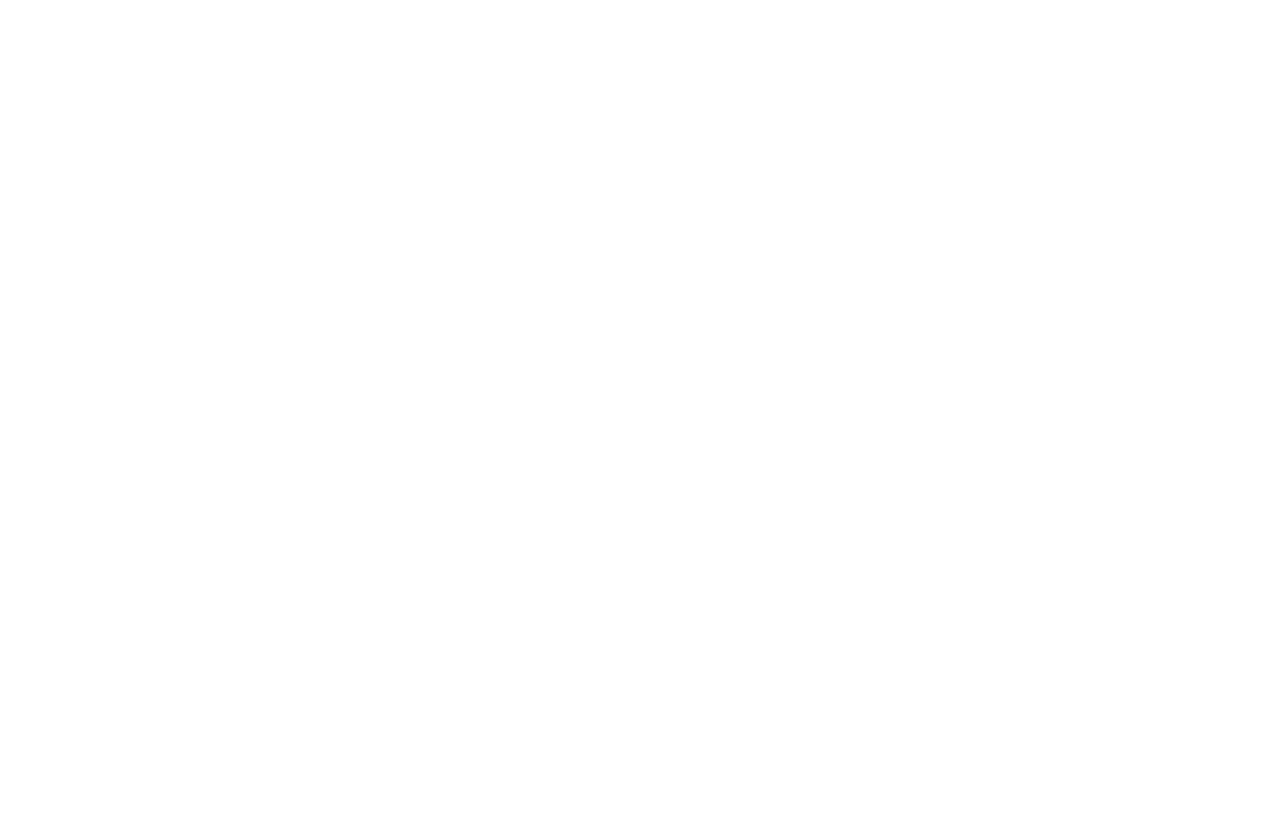
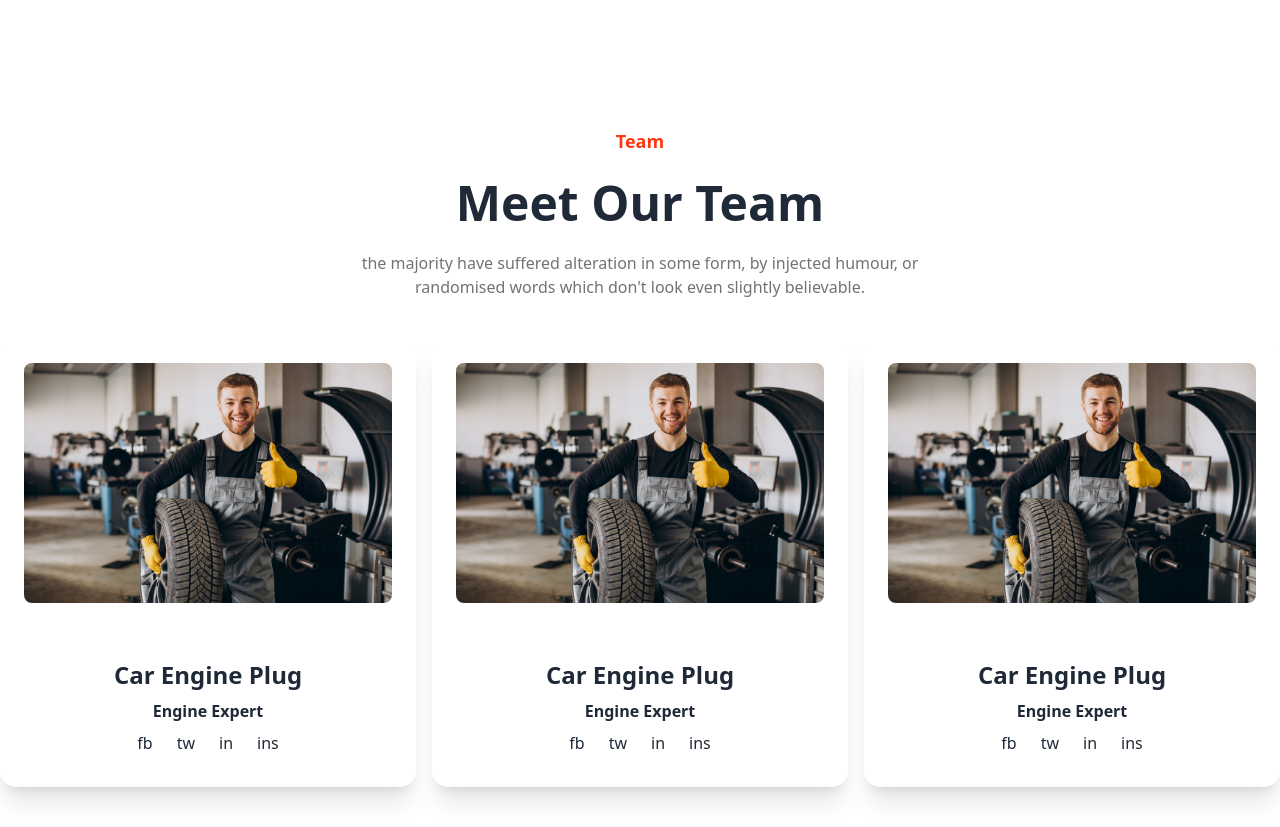
Before and after one commit to wapborhan/ph-cardoctor-client, a React (Vite) app: page / in a window 1280 px wide. Shown: the part 2300-3127 px from the top of the page. Before the commit the page ends 2427 px from the top, so only its background shows below. Built offline with nearby package versions, Linux system fonts and the light colour scheme.

Commit message:
Team Section Add

```diff
--- a/src/App.jsx
+++ b/src/App.jsx
@@ -2,6 +2,7 @@
 import Services from "./components/home/services/Services";
 import About from "./components/home/about/About";
 import CallToAction from "./components/home/callToaction/CallToAction";
+import Team from "./components/home/team/Team";
 
 const App = () => {
   const services = useLoaderData();
@@ -10,6 +11,7 @@
       <About />
       <Services services={services} />
       <CallToAction />
+      <Team />
     </div>
   );
 };
--- /dev/null
+++ b/src/components/home/team/Team.jsx
@@ -0,0 +1,27 @@
+import React from "react";
+import TeamCard from "./TeamCard";
+
+const Team = () => {
+  return (
+    <div className="my-10">
+      <div className="title text-center space-y-6 my-10">
+        <h2 className="text-prime text-lg  font-bold">Team</h2>
+        <h2 className="text-5xl font-bold">Meet Our Team</h2>
+        <p className="text-darkd w-6/12 mx-auto">
+          the majority have suffered alteration in some form, by injected
+          humour, or randomised words which don't look even slightly believable.
+        </p>
+      </div>
+      <div className="grid grid-cols-3 gap-4">
+        {/* {services?.map((service, idx) => {
+        return <ServiceCard key={idx} service={service} />;
+      })} */}
+        <TeamCard />
+        <TeamCard />
+        <TeamCard />
+      </div>
+    </div>
+  );
+};
+
+export default Team;
--- /dev/null
+++ b/src/components/home/team/TeamCard.jsx
@@ -0,0 +1,28 @@
+import React from "react";
+import TeamIg from "../../../assets/images/team/1.jpg";
+
+const TeamCard = () => {
+  return (
+    <div className="card bg-base-100 shadow-xl">
+      <figure className="p-6 rounded-lg">
+        <img
+          src={TeamIg}
+          //  alt={title}
+          className="h-60 w-full rounded-lg"
+        />
+      </figure>
+      <div className="card-body text-center">
+        <h2 className=" text-2xl font-bold">Car Engine Plug</h2>
+        <h2 className=" text-1xl font-bold">Engine Expert</h2>
+        <div className="flex justify-center gap-6">
+          <div className="s">fb</div>
+          <div className="s">tw</div>
+          <div className="s">in</div>
+          <div className="s">ins</div>
+        </div>
+      </div>
+    </div>
+  );
+};
+
+export default TeamCard;
```
